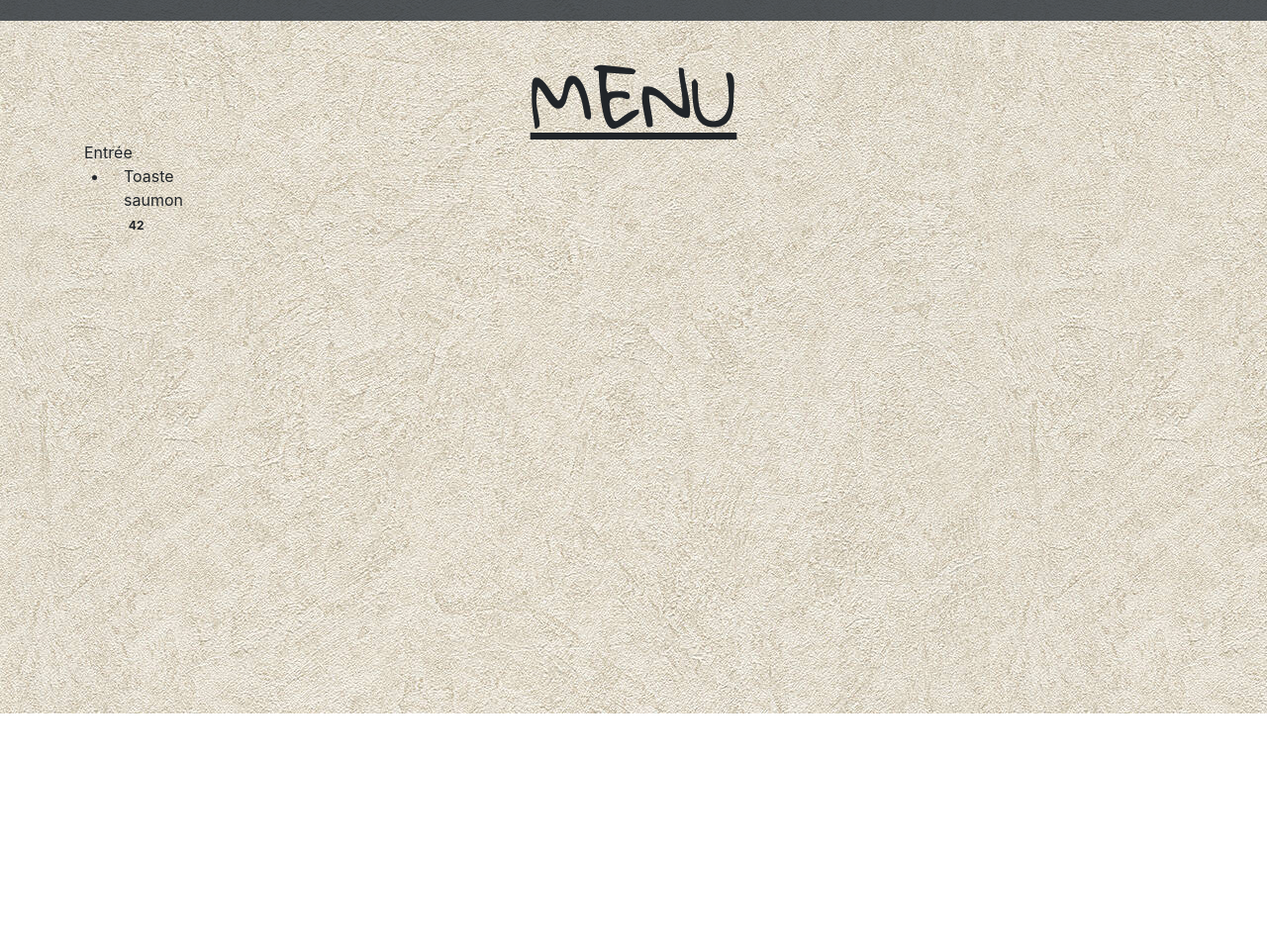
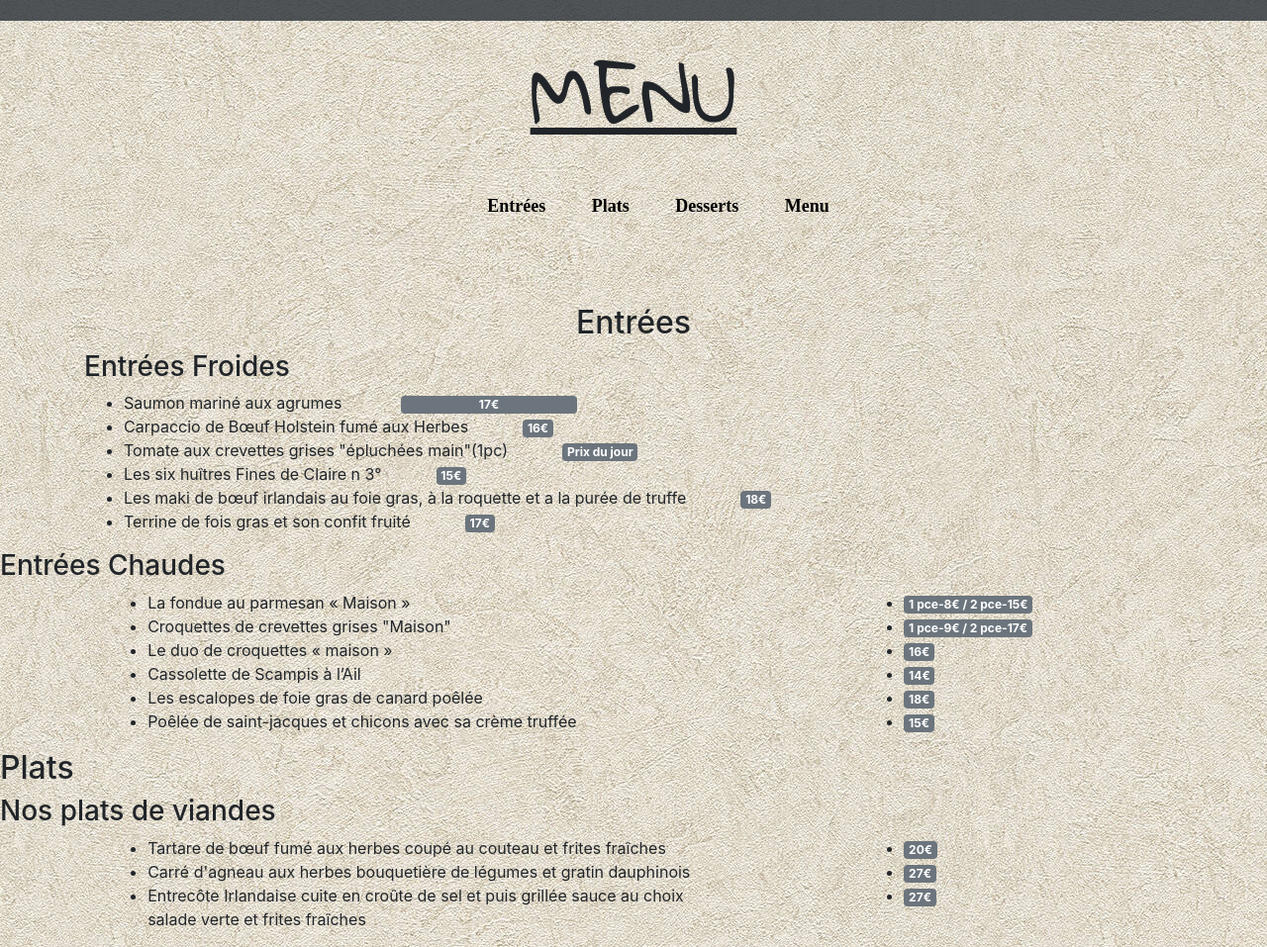
Before and after one commit to AntoineNotte/Resto, a plain HTML site: page menu.html in a window 1280 px wide. Shown: the part 79-1036 px from the top of the page at 99% size. Before the commit the page ends 800 px from the top, so only its background shows below. Drawn offline with nearby package versions, Linux system fonts and the light colour scheme; a web font is replaced by a local one.

Commit message:
ajout menu

```diff
--- a/menu.html
+++ b/menu.html
@@ -45,17 +45,73 @@
     </nav>
 </header>
 
-<body class="page2">
+<body>
+    <div class="linkcarte">
+        <h1>MENU</h1>
+        <ul>
+            <li><a href="#entree" class="nav-link">Entrées</a></li>
+            <li><a href="#plats" class="nav-link">Plats</a></li>
+            <li><a href="#dessert" class="nav-link">Desserts</a></li>
+            <li><a href="#menu" class="nav-link">Menu</a></li>
+        </ul>
+    </div>
     <div class="container">
-        <div class="row">
-            <div class="col-12">
-            <h1 class="titre">MENU</h1>
+        <h2 class="entree">Entrées</h2>
+        <h3>Entrées Froides</h3>
+                <ul>
+                    <li>Saumon mariné aux agrumes <span class=" col-2 prix badge badge-secondary">17€</span></li>
+                    <li>Carpaccio de Bœuf Holstein fumé aux Herbes<span class="prix badge badge-secondary">16€</span></li></li>
+                    <li>Tomate aux crevettes grises "épluchées main"(1pc)<span class="prix badge badge-secondary">Prix du jour</span></li>
+                    <li>Les six huîtres Fines de Claire n 3°<span class="prix badge badge-secondary">15€</span></li>
+                    <li>Les maki de bœuf irlandais au foie gras, à la roquette et a la purée de truffe<span class="prix badge badge-secondary">18€</span> </li>
+                    <li>Terrine de fois gras et son confit fruité<span class="prix badge badge-secondary">17€</span></li>
+                </ul>
+            </div>
+            </div>
         </div>
-             <div class="col-12"> Entrée</div>
-        <ul>
-            <li class="col-3">Toaste saumon <span class="badge">42</span></li></i>
-        </ul>
-         </div>
+            <h3>Entrées Chaudes</h3>
+            <div class="row">
+                <div class="col-6 offset-1">
+                    <ul>
+                        <li>La fondue au parmesan « Maison »</li>
+                        <li>Croquettes de crevettes grises "Maison"</li>
+                        <li>Le duo de croquettes « maison »</li>
+                        <li>Cassolette de Scampis à l’Ail</li>
+                        <li>Les escalopes de foie gras de canard poêlée</li>
+                        <li>Poêlée de saint-jacques et chicons avec sa crème truffée </li>
+                    </ul>
+                </div>
+                <div class="col-1 offset-1">
+                    <ul>
+                        <li><span class="badge badge-secondary">1 pce-8€ / 2 pce-15€</span></li>
+                        <li><span class="badge badge-secondary">1 pce-9€ / 2 pce-17€</span></li>
+                        <li><span class="badge badge-secondary">16€</span></li>
+                        <li><span class="badge badge-secondary">14€</span></li>
+                        <li><span class="badge badge-secondary">18€</span></li>
+                        <li><span class="badge badge-secondary">15€</span></li>
+                    </ul>
+                </div>
+            </div>
+            <h2 class="plats">Plats</h2>
+            <h3>Nos plats de viandes</h3>
+                <div class="row">
+                    <div class="col-6 offset-1">
+                        <ul>
+                            <li>Tartare de bœuf fumé aux herbes coupé au couteau et frites fraîches
+                            </li>
+                            <li>Carré d'agneau aux herbes bouquetière de légumes et gratin dauphinois</li></span>
+                            <li>Entrecôte Irlandaise cuite en croûte de sel et puis grillée sauce au choix salade verte et frites fraîches</span></li>
+                        </ul>
+                </div>
+                <div class="col-1 offset-1">
+                    <ul>
+                        <li><span class="badge badge-secondary">20€</span></li>
+                        <li><span class="badge badge-secondary">27€</span></li>
+                        <li><span class="badge badge-secondary">27€</span></li>
+                    </ul>
+                </div>
+            </div>
     </div>
 </body>
+
 </html>
--- a/style.css
+++ b/style.css
@@ -54,24 +54,33 @@ nav h2 {
 }
 
 /*page2*/
-.page2 {
+body {
     background-image: url(images/background.jpg);
 }
 
-.titre{
-    margin-top: 12%;
+.linkcarte h1{
+    margin-top: 10%;
     text-align: center;
     font-family: 'Gloria Hallelujah', cursive;
     height:80px;
     font-size:75px;
     text-decoration: underline;
 }
-.menu{
+.linkcarte a{
+    color:black;
+}
+.linkcarte li{
+    list-style: none;
+    display: inline-block;
+    margin-top:4%;
+}
+.linkcarte ul{
     text-align:center;
 }
-.menu a{
-    color:black;
+.entree{
+    text-align: center;
+    margin-top:7%;
 }
-.menu li{
-    list-style: none;
+.prix{
+    margin-left:55px;
 }
```
